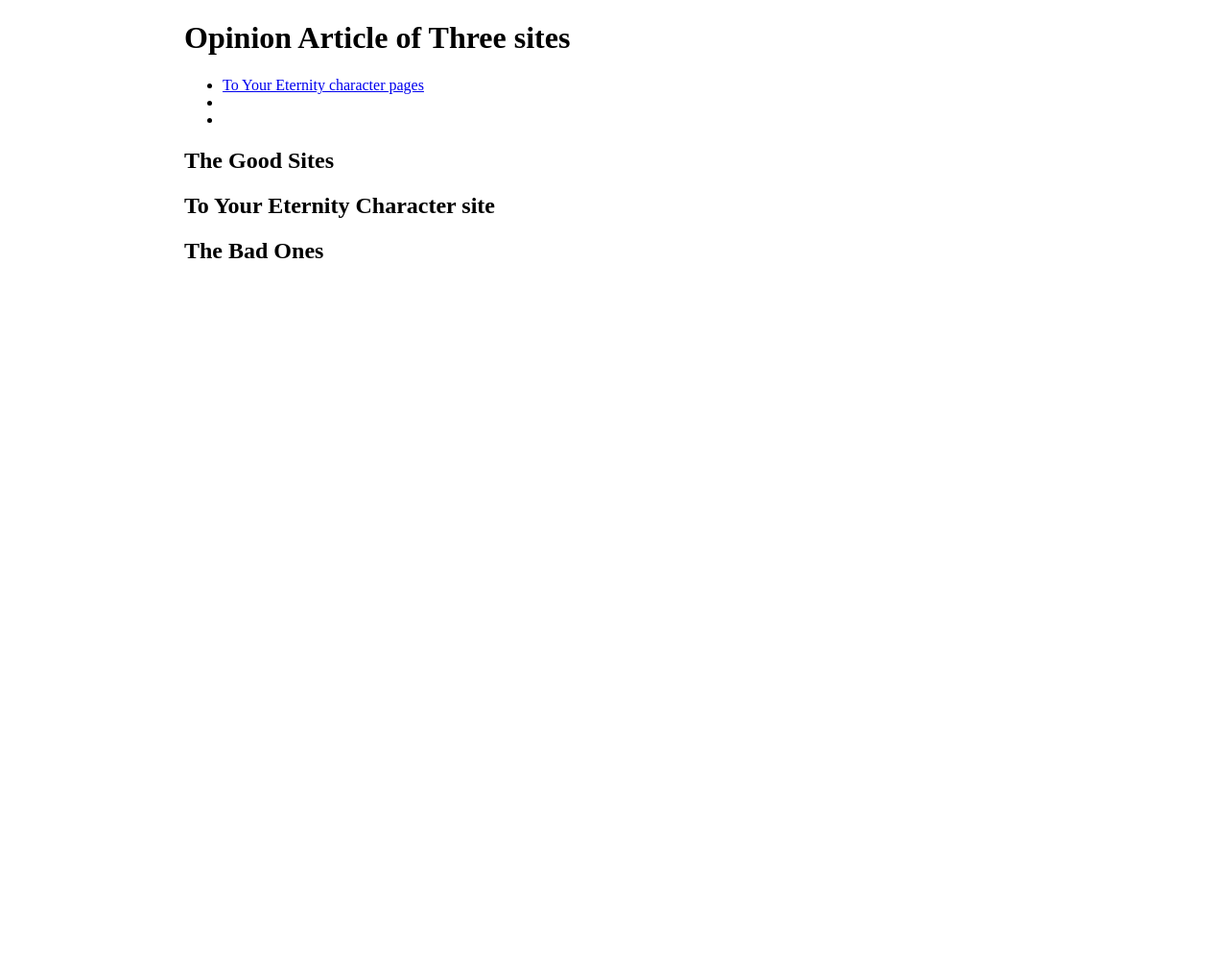
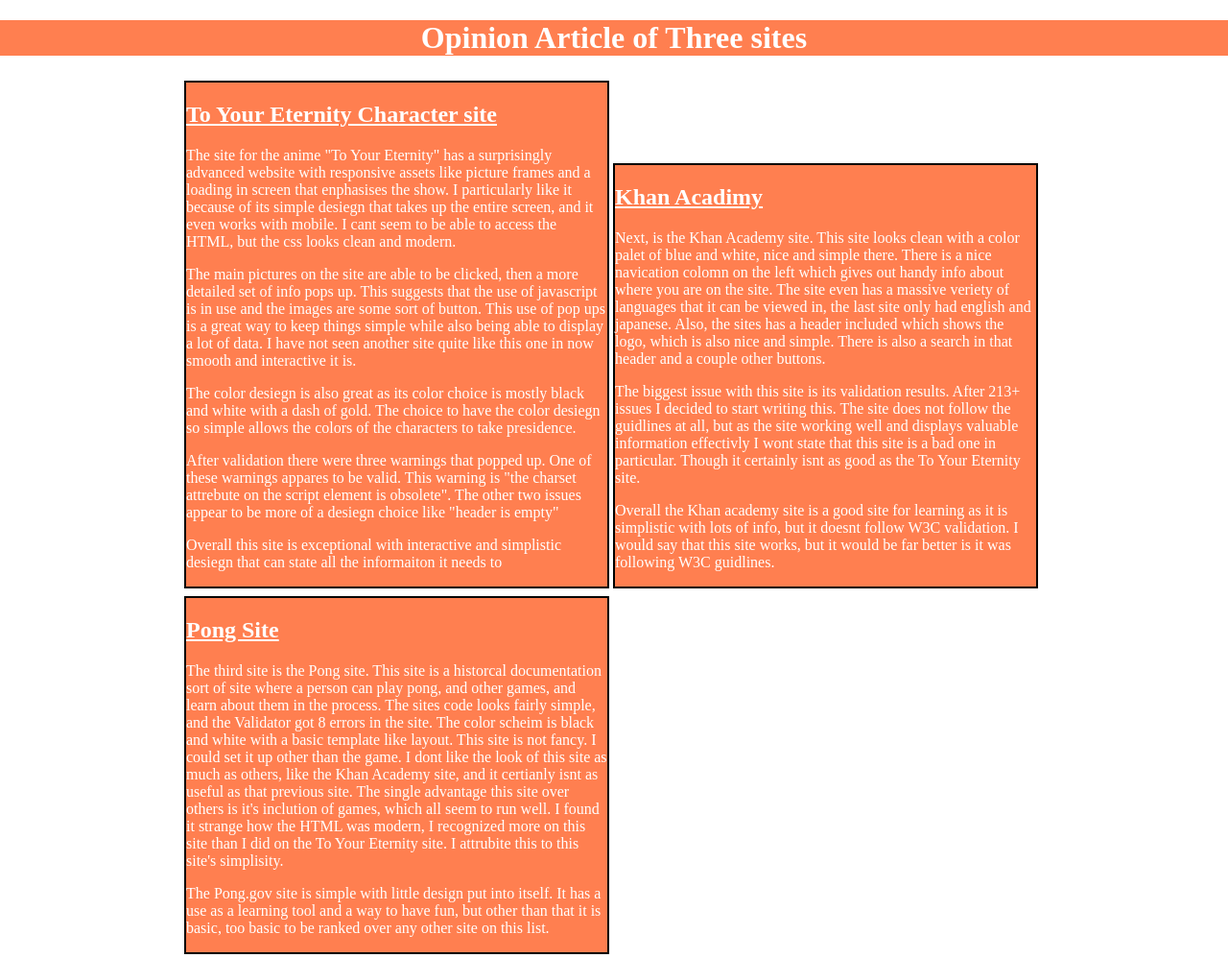
Before and after one commit to cwdatlas/WebDesign, a plain HTML site: page 3siteproject/opinion.html in a window 1280 px wide. Shown: the whole page at 96% size. Before the commit the page ends 800 px from the top, so only its background shows below. Drawn offline with Linux system fonts and the light colour scheme.

Commit message:
added text and links as well as css for the opinion article divs

```diff
--- a/3siteproject/opinion.css
+++ b/3siteproject/opinion.css
@@ -9,9 +9,23 @@
 
   }
 
+.siteBox{
+  width: 49%;
+  height: 20%;
+  margin: 4px auto;
+  display: inline-block;
+  background-color: coral;
+  color: white;
+  border: 2px solid black;
+}
 
+.siteBox a{
+  color: white;
+}
 header{
-
+  background-color: coral;
+  text-align: center;
+  color: white;
 }
 
 nav{
--- a/3siteproject/opinion.html
+++ b/3siteproject/opinion.html
@@ -6,32 +6,59 @@
     <title>Three Site opinion article</title>
   </head>
   <body>
-    <div id="wrap">
 
       <header>
         <h1> Opinion Article of Three sites</h1>
       </header>
-
+      <div id="wrap">
       <nav>
-        <ul>
-          <li><a href="https://www.anime-fumetsunoanatae.com/en/characters/">To Your Eternity character pages</a></li>
-          <li><a href=""></a></li>
-          <li><a href=""></a></li>
-        </ul>
-
       </nav>
 
       <section>
-        <h1>The Good Sites</h1>
-        <h2>To Your Eternity Character site</h2>
-        <p></p>
+        <div class="siteBox">
+          <a href="https://www.anime-fumetsunoanatae.com/en/characters/"><h2>To Your Eternity Character site</h2></a>
+          <p> The site for the anime "To Your Eternity" has a surprisingly advanced website
+          with responsive assets like picture frames and a loading in screen that enphasises the show.
+        I particularly like it because of its simple desiegn that takes up the entire screen, and it
+      even works with mobile. I cant seem to be able to access the HTML, but the css looks clean and modern. </p>
+      <p>The main pictures on the site are able to be clicked, then a more detailed set of info pops up.
+      This suggests that the use of javascript is in use and the images are some sort of button. This use of
+    pop ups is a great way to keep things simple while also being able to display a lot of data. I have not seen
+  another site quite like this one in now smooth and interactive it is.</p>
+  <p>The color desiegn is also great as its color choice is mostly black and white with a dash of gold. The choice
+  to have the color desiegn so simple allows the colors of the characters to take presidence.</p>
+  <p>After validation there were three warnings that popped up. One of these warnings appares to be valid. This
+  warning is "the charset attrebute on the script element is obsolete". The other two issues appear to be more of
+ a desiegn choice like "header is empty"</p>
+ <p>Overall this site is exceptional with interactive and simplistic desiegn that can state all the informaiton it needs to</p>
+        </div>
 
-        <h2></h2>
-        <p></p>
+        <div class="siteBox">
+          <a href="https://www.khanacademy.org/humanities/us-history/rise-to-world-power/1920s-america/a/movies-cinema-sports-1920s"><h2>Khan Acadimy</h2></a>
+          <p>Next, is the Khan Academy site. This site looks clean with a color palet of blue and white, nice and simple there.
+          There is a nice navication colomn on the left which gives out handy info about where you are on the site. The site even
+        has a massive veriety of languages that it can be viewed in, the last site only had english and japanese. Also, the sites
+      has a header included which shows the logo, which is also nice and simple. There is also a search in that header and a couple
+    other buttons.</p>
+    <p>The biggest issue with this site is its validation results. After 213+ issues I decided to start writing this. The site does
+    not follow the guidlines at all, but as the site working well and displays valuable information effectivly I wont state that
+  this site is a bad one in particular. Though it certainly isnt as good as the To Your Eternity site. </p>
+  <p>Overall the Khan academy site is a good site for learning as it is simplistic with lots of info, but it doesnt follow W3C validation.
+  I would say that this site works, but it would be far better is it was following W3C guidlines.</p>
+        </div>
 
-        <h1>The Bad Ones</h1>
-        <h2></h2>
-        <p></p>
+        <div class="siteBox">
+          <a href="https://www.ponggame.org/"><h2>Pong Site</h2><a>
+          <p>The third site is the Pong site. This site is a historcal documentation sort of site where a person can play pong, and other games, and learn about them
+          in the process. The sites code looks fairly simple, and the Validator got 8 errors in the site. The color scheim is black and white
+          with a basic template like layout. This site is not fancy. I could set it up other than the game. I dont like the look of this site as
+          much as others, like the Khan Academy site, and it certianly isnt as useful as that previous site. The single advantage this site
+          over others is it's inclution of games, which all seem to run well. I found it strange how the HTML was modern, I recognized more
+          on this site than I did on the To Your Eternity site. I attrubite this to this site's simplisity.</p>
+          <p>The Pong.gov site is simple with little design put into itself. It has a use as a learning tool and a way to have fun, but
+          other than that it is basic, too basic to be ranked over any other site on this list.</p>
+        </div>
+
 
       </section>
 
```
